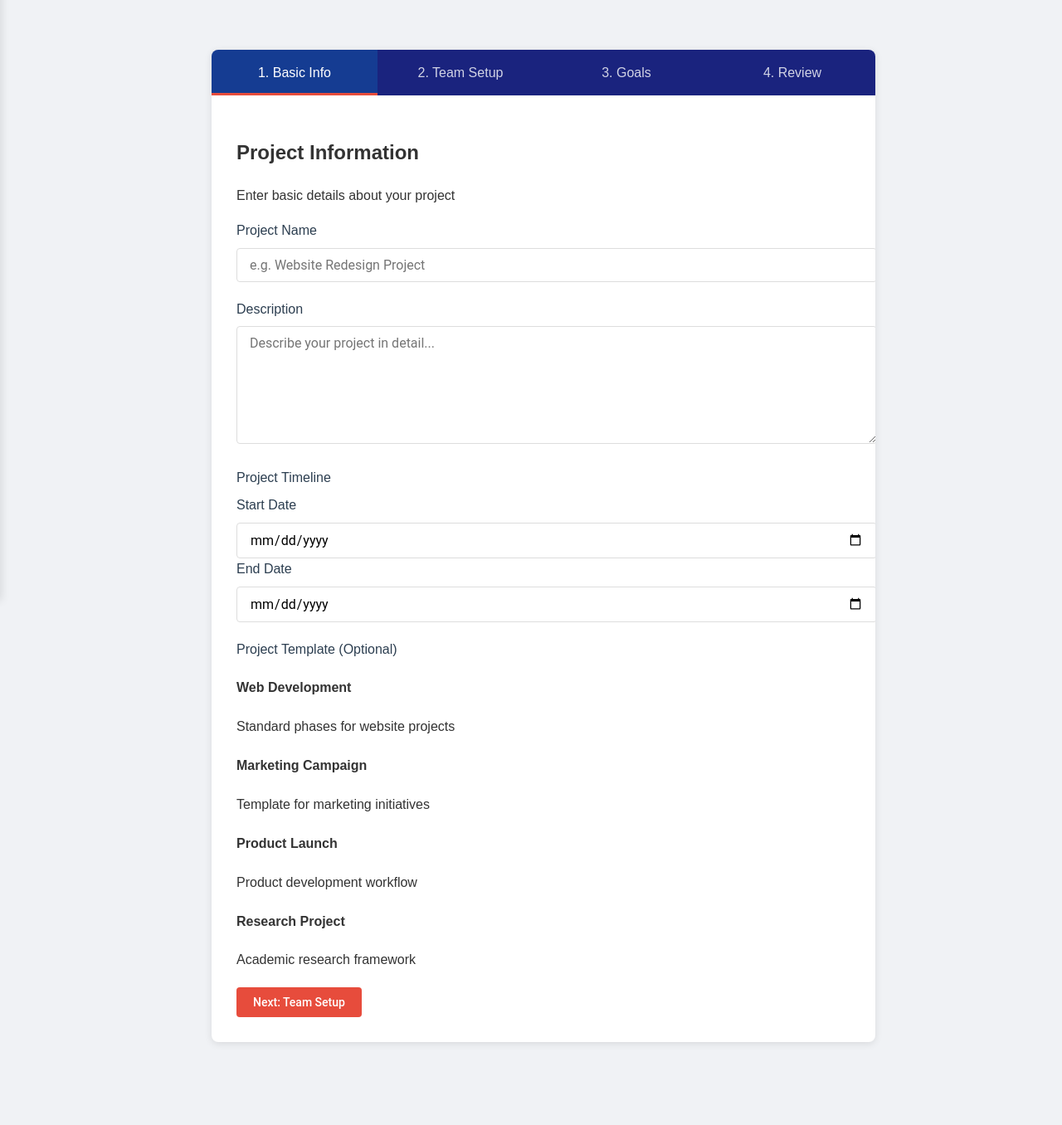
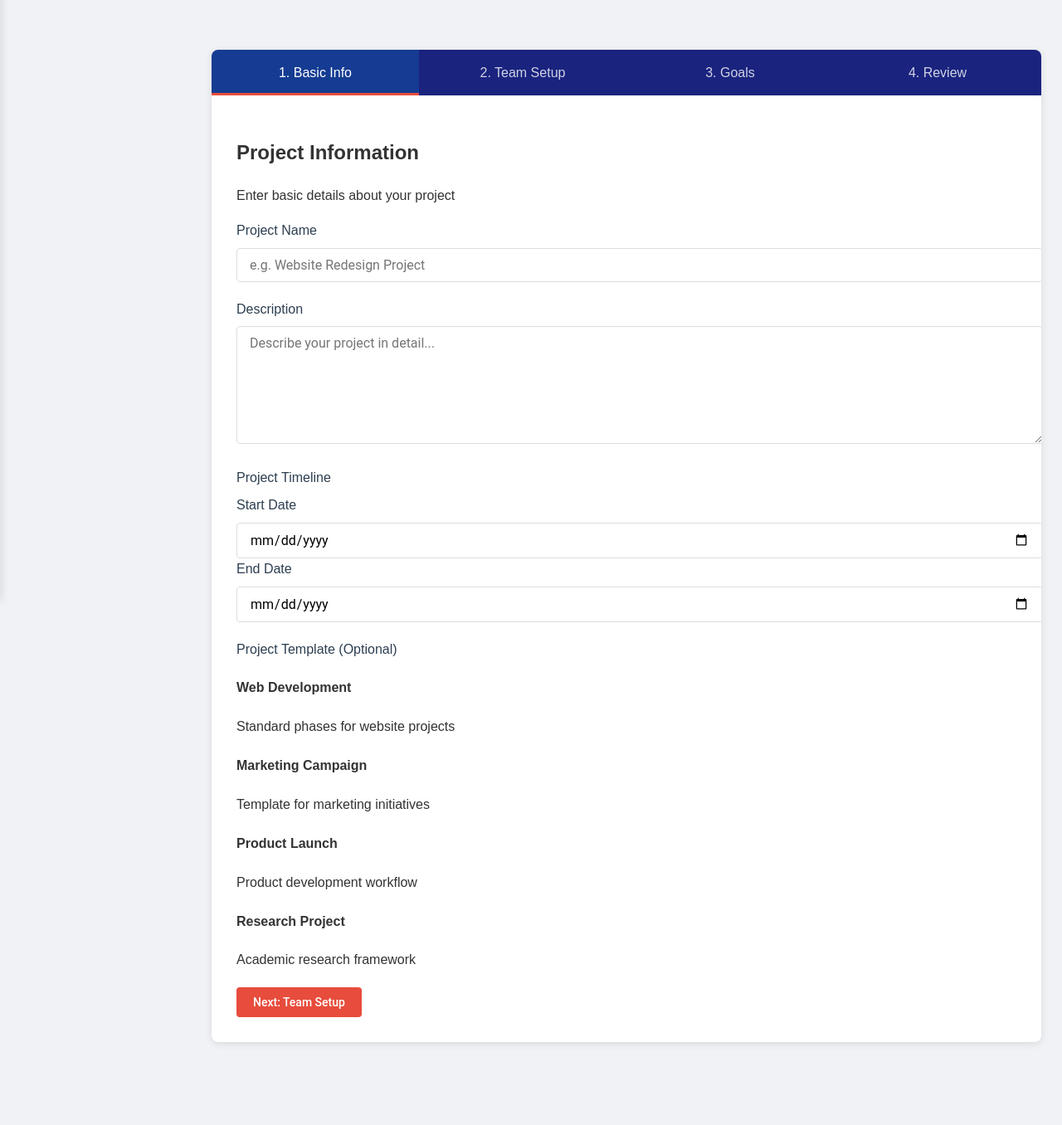
Before and after one commit to NIRDA-KMS/NIRDAKMS, a PHP site: page /create_project.php in a window 1280 px wide. Shown: the part 96-1452 px from the top of the page at 83% size. Run offline with PHP 8.4, Linux system fonts and the light colour scheme; some libraries are stand-ins or nearby versions.

Commit message:
new change

```diff
--- a/CollaborativeProjects/create_project.php
+++ b/CollaborativeProjects/create_project.php
@@ -25,7 +25,7 @@
     }
 
     .container {
-        width: 800px;
+        width: 1000px;
         margin-top: 100px;
         background: white;
         margin-left: 255px;
```
